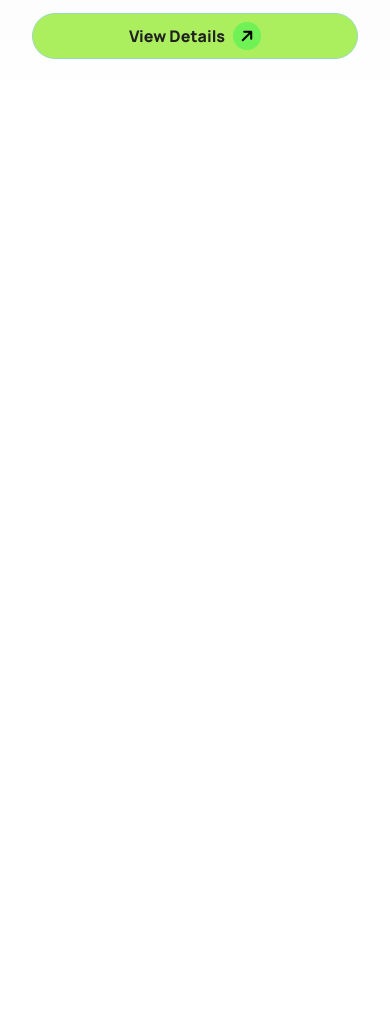
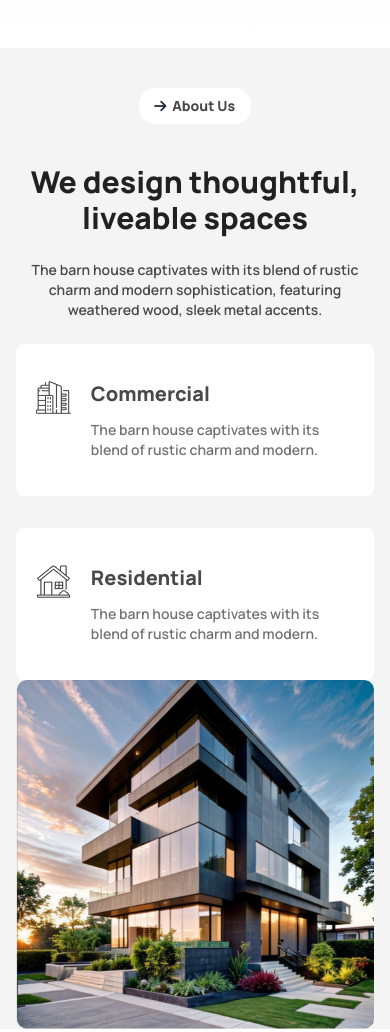
Before and after one commit to rownakabdullahomi/Batch_10_Assignment_03, a plain HTML site: page index.html in a window 390 px wide. Shown: the part 646-1678 px from the top of the page. Before the commit the page ends 844 px from the top, so only its background shows below. Drawn offline with nearby package versions, Linux system fonts and the light colour scheme.

Commit message:
About us section done with fully responsive

```diff
--- a/index.html
+++ b/index.html
@@ -146,7 +146,7 @@
                 <div class="hero-content flex flex-col items-center justify-center">
                     <img src="assets/banner.png" class="w-auto lg:max-w-md" />
                     <div class="text-center flex flex-col items-center justify-center ">
-                        <h1 class="lg:text-5xl text-4xl font-extrabold text-txt33 leading-tight max-w-4xl">A barn house of this design has a striking appearance
+                        <h1 class="lg:text-5xl text-3xl font-extrabold text-txt33 leading-tight lg:max-w-4xl">A barn house of this design has a striking appearance
                         </h1>
                         <p class="py-6 text-txt73 font-semibold max-w-3xl">
                             The barn house captivates with its blend of rustic charm and modern sophistication,
@@ -164,6 +164,62 @@
         </section>
     </header>
 
+    <!-- Main Section Starts -->
+    <main>
+
+        <!-- About Us Section Starts -->
+         <section class="bg-[#F4F4F4]">
+            <div class="w-11/12 mx-auto">
+                <div class="py-10 lg:relative lg:h-36 lg:w-44 flex items-center justify-center">
+                    <img src="assets/Vector.png" alt="" class="border-2 border-dashed border-[#969696] lg:absolute lg:py-5 lg:z-10 hidden lg:block">
+                    <button class="bg-white rounded-2xl lg:px-3 px-4 py-2 lg:ml-20 lg:text-xs lg:font-bold lg:absolute lg:bottom-[6px] lg:z-0 text-sm font-extrabold" >
+                        <i class="fa-solid fa-arrow-up rotate-90"></i>
+                        <a href="" class="ml-1 text-txt73">About Us</a>
+                    </button>
+                </div>
+
+                <div class="lg:mt-2 lg:flex lg:gap-20">
+                    <div class="lg:flex-1 lg:ml-20">
+                        <div class="text-center lg:text-start">
+                            <h2 class="lg:text-4xl text-3xl font-extrabold lg:mr-10 text-txt33">We design thoughtful, liveable spaces</h2>
+                            <p class="py-6 text-txt73 text-sm font-semibold">The barn house captivates with its blend of rustic charm and
+                                modern sophistication, featuring weathered wood, sleek metal accents.</p>
+                        </div>
+
+                        <!-- Commercial Card -->
+                        <div class="flex bg-white rounded-lg px-5 py-9 gap-5 lg:items-center lg:justify-center">
+                            <div>
+                                <img src="assets/commercial.png" alt="">
+                            </div>
+                            <div>
+                                <h4 class="text-xl font-extrabold text-txt73">Commercial</h4>
+                                <p class="lg:pr-20 pr-7 text-txt115 text-sm lg:mt-2 mt-3 font-semibold">The barn house captivates with its blend of rustic charm and modern.</p>
+                            </div>
+                        </div>
+
+                        <!-- Residential Card -->
+                        <div class="flex bg-white rounded-lg px-5 py-9 gap-5 lg:items-center lg:justify-center mt-8">
+                            <div>
+                                <img src="assets/residential.png" alt="">
+                            </div>
+                            <div>
+                                <h4 class="text-xl font-extrabold text-txt73">Residential</h4>
+                                <p class="lg:pr-20 pr-7 text-txt115 text-sm lg:mt-2 mt-3 font-semibold">The barn house captivates with its blend of rustic charm and modern.</p>
+                            </div>
+                        </div>
+                    </div>
+                    <div class="flex-1 mb-10 lg:max-w-lg">
+                        <img src="assets/Rectangle.png" alt="">
+                    </div>
+                </div>
+
+            </div>
+
+
+         </section>
+
+    </main>
+
 </body>
 
 </html>
```
